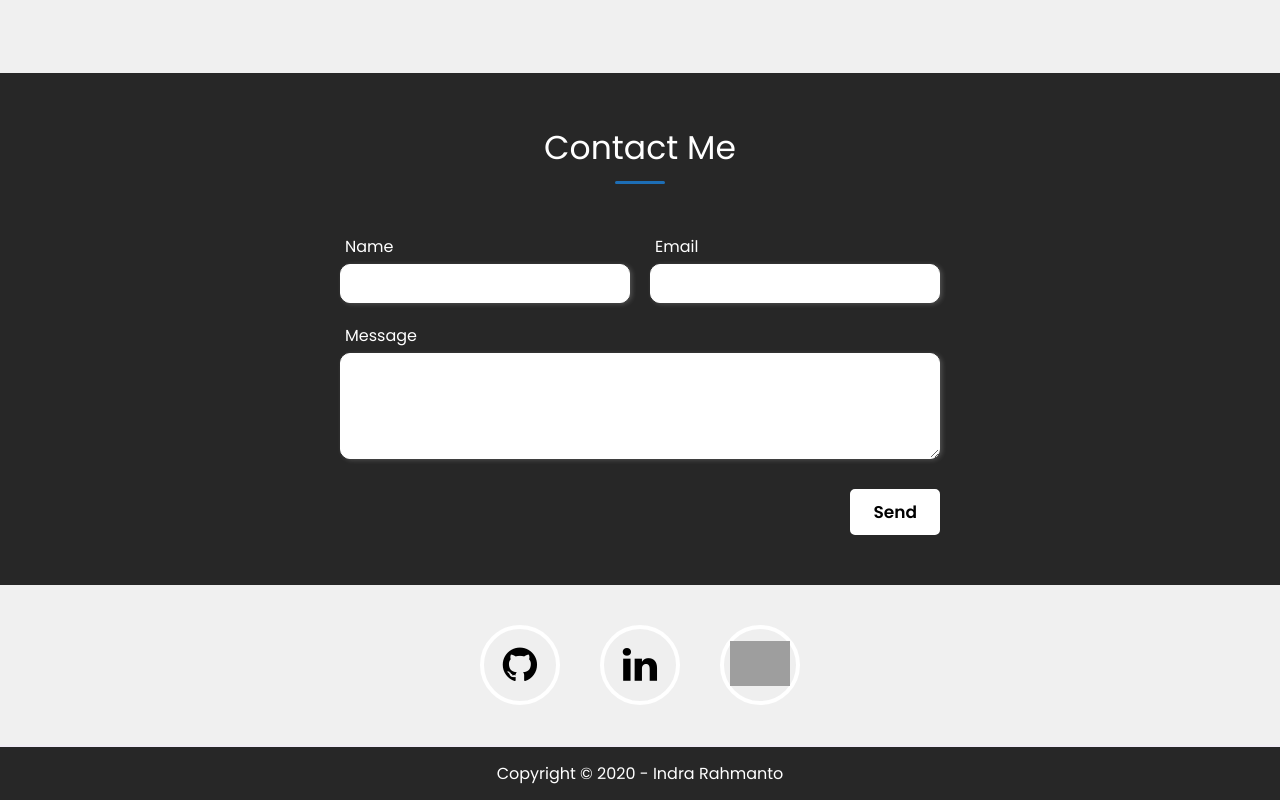
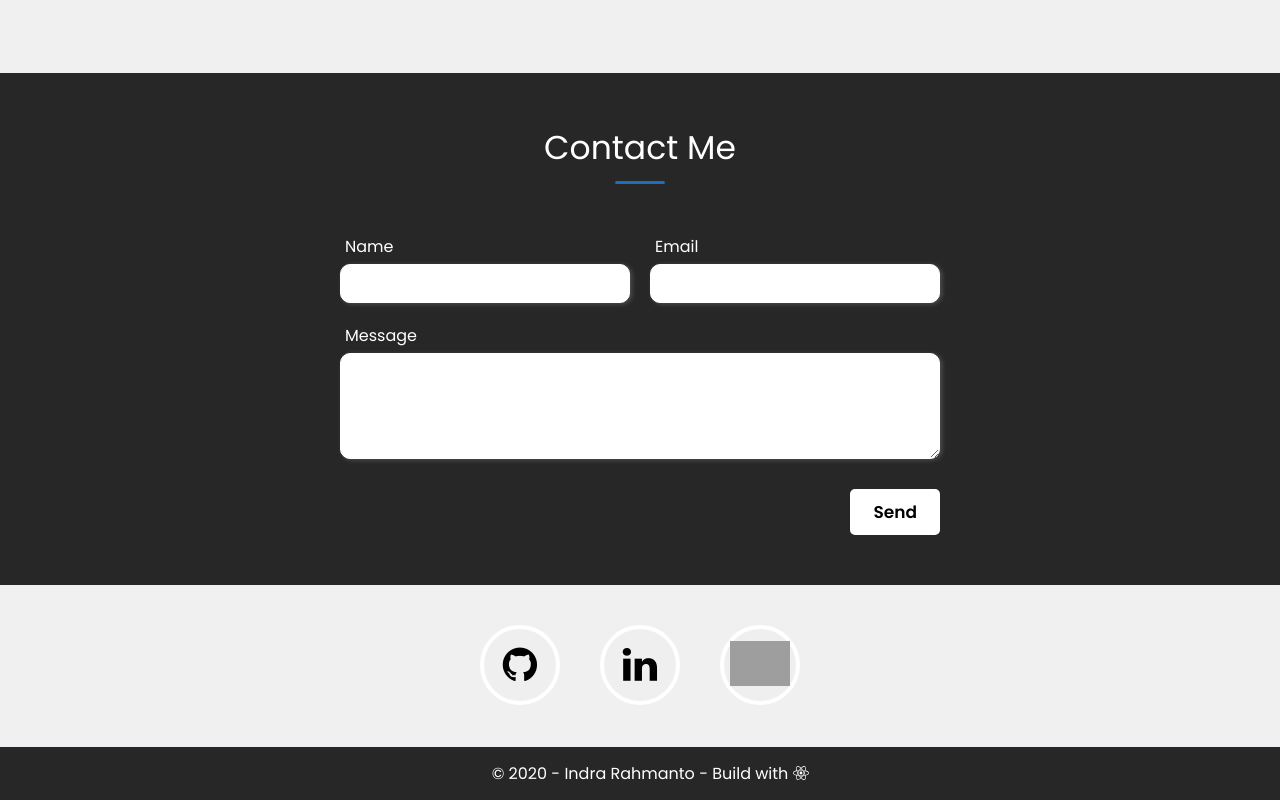
Before and after one commit to Indra-RMT/My-Portfolio, a React (Create React App) app: page / in a window 1280 px wide. Shown: the part 1289-2089 px from the top of the page. Built offline with nearby package versions, Linux system fonts and the light colour scheme; grey boxes are pictures that could not be loaded.

Commit message:
edit footer text

```diff
--- a/package.json
+++ b/package.json
@@ -11,6 +11,7 @@
     "font-awesome": "^4.7.0",
     "react": "^16.13.1",
     "react-dom": "^16.13.1",
+    "react-icons": "^4.1.0",
     "react-lazy-load-image-component": "^1.5.0",
     "react-router-dom": "^5.2.0",
     "react-scripts": "3.4.1",
--- a/src/components/Footer/Footer.js
+++ b/src/components/Footer/Footer.js
@@ -1,4 +1,5 @@
 import React from 'react';
+import { FaReact } from 'react-icons/fa';
 
 import classes from './Footer.module.css';
 
@@ -6,7 +7,7 @@ const Footer = (props) => {
   return (
     <div className={classes.Footer}>
       <div className={classes.copyright}>
-        Copyright &#169; 2020 - Indra Rahmanto
+        &#169; 2020 - Indra Rahmanto - Build with <span className={classes.reactIcon}><FaReact /></span>
       </div>
       <div className={classes.colorLine}>
       </div>
--- a/src/components/Footer/Footer.module.css
+++ b/src/components/Footer/Footer.module.css
@@ -9,4 +9,11 @@
   padding: 14px;
   text-align: center;
   color: #ffffff;
+  position: relative;
 }
+
+.Footer .reactIcon {
+  position: absolute;
+  top: 16px;
+  margin-left: 5px;
+}
```
Also changed, not shown: 1 other file (tests, documents, lock files or other folders).
